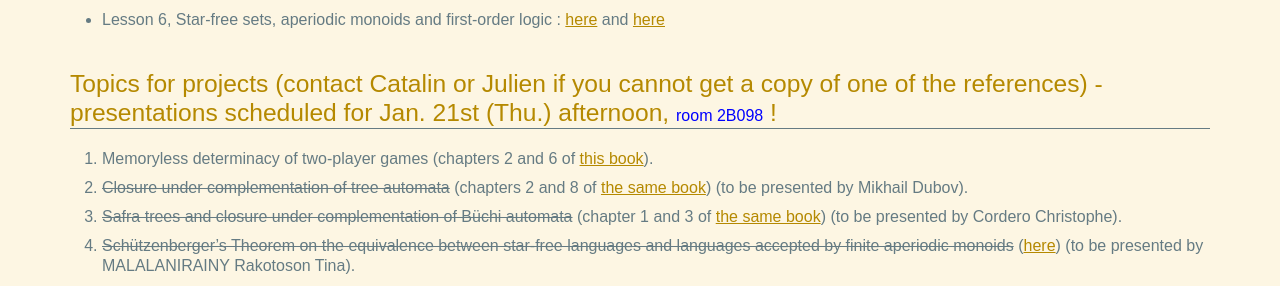
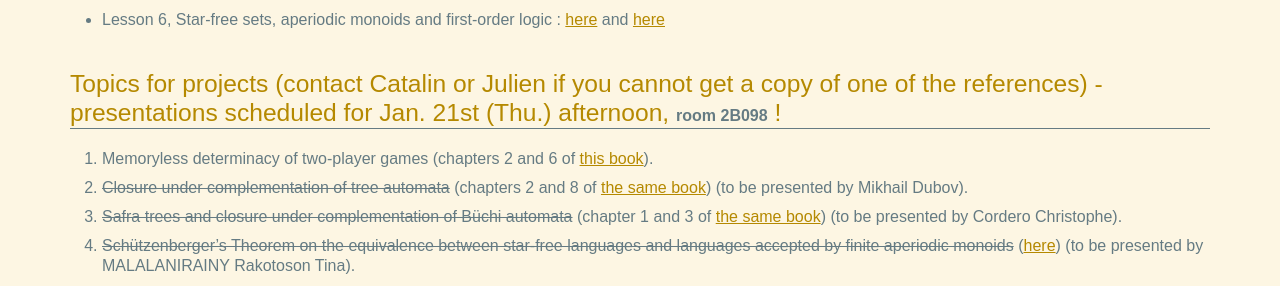
Before and after one commit to lacl-upec/m2mf, a Jekyll site: the page built from index.md, in a window 1280 px wide. Shown: the part 227-513 px from the top of the page. Built offline with Jekyll 4.4.1, drawn with Linux system fonts in a browser that asks for light colours.

Commit message:
Update index.md

```diff
--- a/index.md
+++ b/index.md
@@ -13,7 +13,7 @@ Formal methods course, M2
 - Lesson 6, Star-free sets, aperiodic monoids and first-order logic : [here](http://www.lsv.ens-cachan.fr/Publis/PAPERS/PDF/DG-WT08.pdf) and [here](http://arxiv.org/pdf/1408.2842)
 
 
-Topics for projects (contact Catalin or Julien if you cannot get a copy of one of the references) - presentations scheduled for Jan. 21st (Thu.) afternoon, <span style="color:blue">room 2B098</span> !
+Topics for projects (contact Catalin or Julien if you cannot get a copy of one of the references) - presentations scheduled for Jan. 21st (Thu.) afternoon, **room 2B098** !
 ------
 
 1. Memoryless determinacy of two-player games (chapters 2 and 6 of [this book](http://www.springer.com/us/book/9783540003885)).
```
